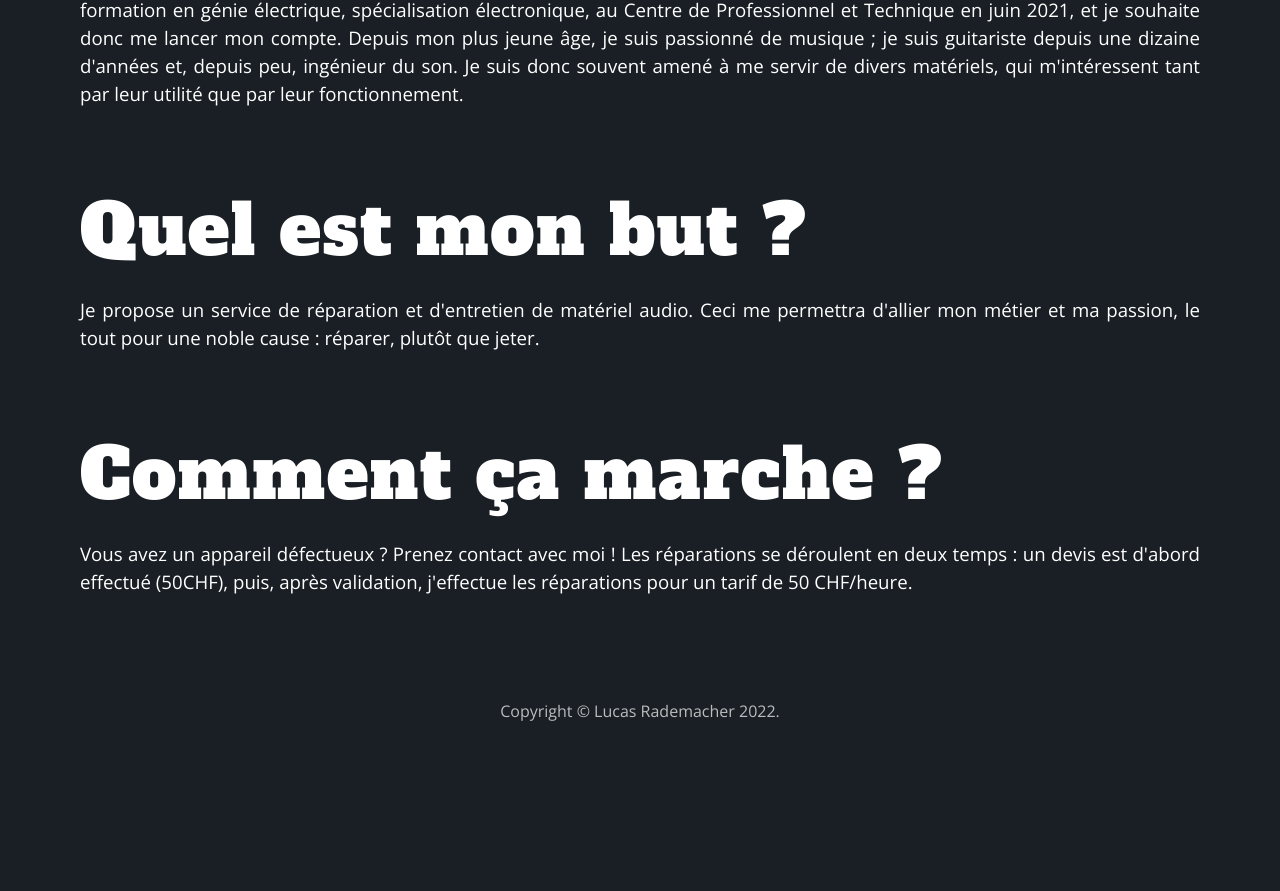
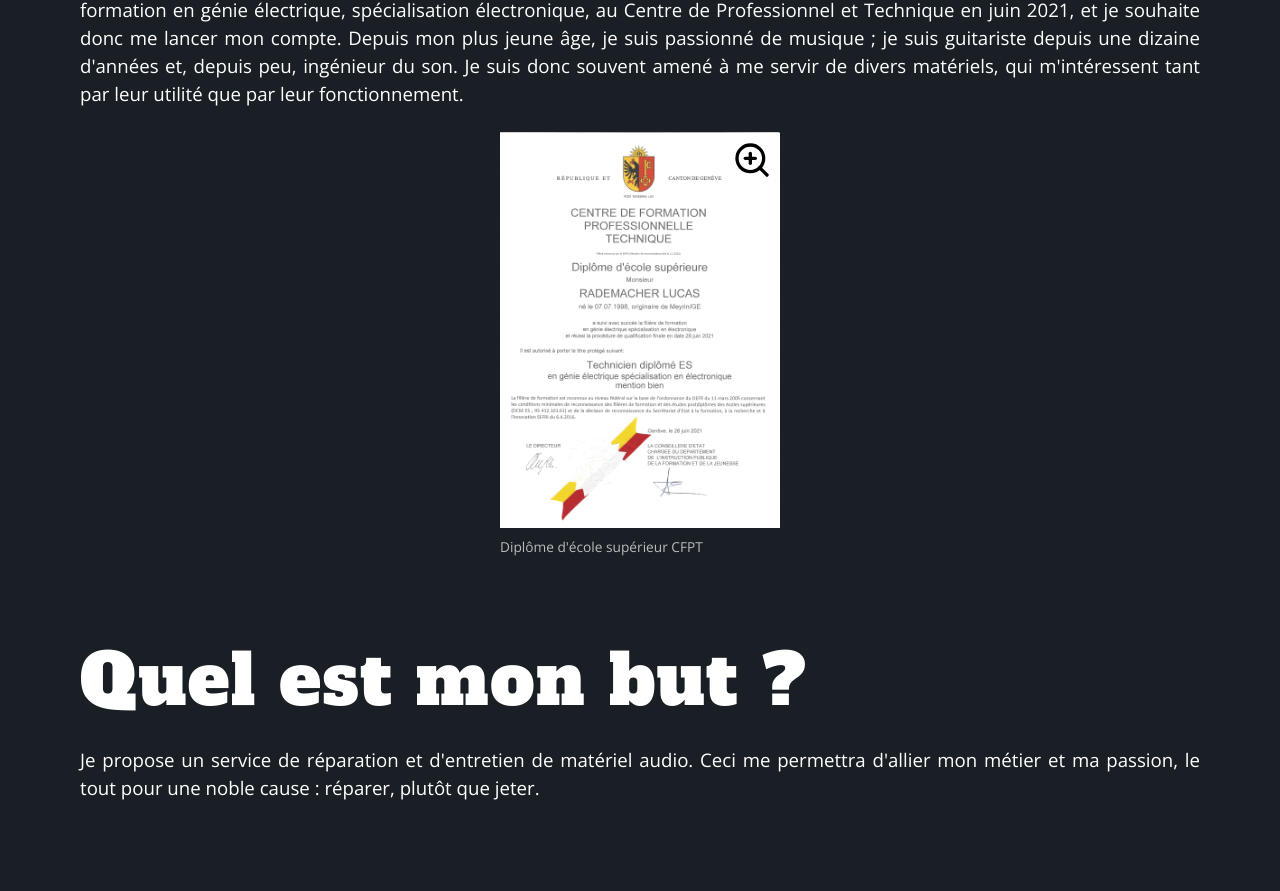
Before and after one commit to mateotiedra/rademacher, a React (Create React App) app: page / in a window 1280 px wide. Shown: the part 780-1671 px from the top of the page. Before the commit the page ends 1527 px from the top, so only its background shows below. Built offline with nearby package versions, Linux system fonts and the light colour scheme.

Commit message:
add who images

```diff
--- a/src/pages/Home/Home.js
+++ b/src/pages/Home/Home.js
@@ -1,12 +1,13 @@
 import React from 'react';
+import { Typography, Box } from '@mui/material';
+
 import Navbar from '../../components/Navbar/Navbar';
-
-import { Box } from '@mui/system';
-import { Typography } from '@mui/material';
 import SectionDivider from '../../components/SectionDivider/SectionDivider';
 import SectionContainer from '../../components/SectionContainer/SectionContainer';
 import Footer from '../../components/Footer/Footer';
 import Carousel from '../../components/Carousel/Carousel';
+
+import { FiZoomIn } from 'react-icons/fi';
 
 // Import all the images
 import imgCarousel1 from '../../assets/images/carousel/1.jpg';
@@ -73,6 +74,15 @@
 }
 
 function WhoSection() {
+  let images = [
+    { url: '/images/diploma.jpg', caption: "Diplôme d'école supérieur CFPT" },
+  ];
+
+  const openImage = (url) => {
+    console.log('heohui');
+    window.open(url);
+  };
+
   return (
     <>
       <SectionContainer>
@@ -90,6 +100,61 @@
           matériels, qui m'intéressent tant par leur utilité que par leur
           fonctionnement.
         </Typography>
+        <Box
+          sx={{
+            display: 'flex',
+            flexDirection: 'row',
+            justifyContent: 'space-around',
+            width: '100%',
+            mt: 3,
+          }}
+        >
+          {images.map((image) => (
+            <Box
+              sx={{
+                display: 'flex',
+                flexDirection: 'column',
+                position: 'relative',
+              }}
+            >
+              <Box
+                component={FiZoomIn}
+                color='black'
+                size={40}
+                sx={{
+                  position: 'absolute',
+                  right: 0,
+                  top: 0,
+                  m: 1,
+                  zIndex: 20,
+                }}
+              />
+              <Box
+                key='imageUrl'
+                component='img'
+                src={image.url}
+                sx={{
+                  width: 280,
+                  '&:hover': {
+                    cursor: 'zoom-in',
+                  },
+                }}
+                onClick={() => {
+                  openImage(image.url);
+                }}
+              />
+              <Typography
+                variant='caption'
+                sx={{
+                  color: 'text.secondary',
+                  mt: 1,
+                }}
+              >
+                {image.caption}
+              </Typography>
+            </Box>
+          ))}
+        </Box>
       </SectionContainer>
       <SectionDivider />
     </>
--- a/src/theme/index.js
+++ b/src/theme/index.js
@@ -21,6 +21,8 @@
     },
   },
   typography: {
+    fontFamily: '"Open Sans", "Helvetica", "Arial", sans-serif',
+    fontSize: 16,
     h1: {
       fontFamily: '"Alfa Slab One", "Helvetica", "Arial", sans-serif',
       fontWeight: 400,
@@ -29,16 +31,14 @@
       fontFamily: '"Alfa Slab One", "Helvetica", "Arial", sans-serif',
       letterSpacing: 1.5,
     },
-    fontFamily: '"Open Sans", "Helvetica", "Arial", sans-serif',
-    fontSize: 16,
-    body1: {
-      fontWeight: 200,
+    h3: {
+      fontFamily: '"Alfa Slab One", "Helvetica", "Arial", sans-serif',
     },
     h4: {
       fontFamily: '"Alfa Slab One", "Helvetica", "Arial", sans-serif',
     },
-    h3: {
-      fontFamily: '"Alfa Slab One", "Helvetica", "Arial", sans-serif',
+    body1: {
+      fontWeight: 200,
     },
   },
 
```
Also changed, not shown: public/images/diploma.jpg (added).
